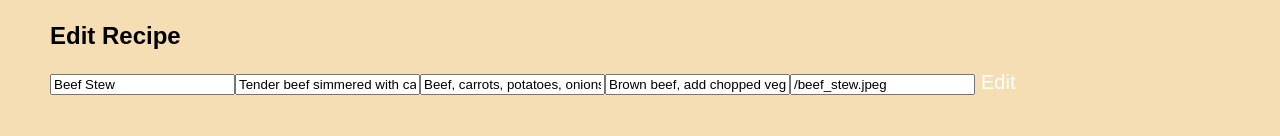
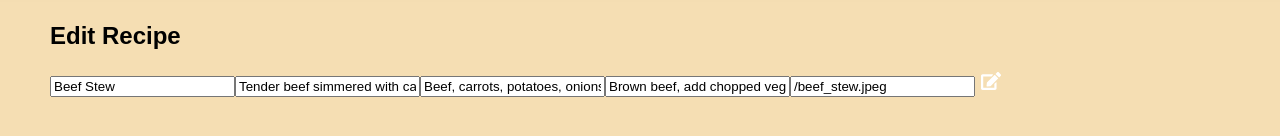
Before and after one commit to KenRobertOchieng/RECIPE-APP-, a React (Vite) app: page /edit/1 in a window 1280 px wide. Shown: the part 178-314 px from the top of the page. Built offline with nearby package versions, Linux system fonts and the light colour scheme; data requests are answered from the project's data file.

Commit message:
added FaEdit

```diff
--- a/src/pages/EditRecipe.jsx
+++ b/src/pages/EditRecipe.jsx
@@ -1,5 +1,8 @@
 import React, { useEffect, useState } from "react";
 import { useParams, useNavigate } from "react-router-dom";
+
+import {  FaEdit } from "react-icons/fa";
+
 
 function EditRecipe() {
   const { id } = useParams();
@@ -88,7 +91,7 @@ function EditRecipe() {
           value={recipe.image}
           onChange={handleChange}
         />
-        <button type="submit">Edit</button>
+        <button type="submit"><FaEdit/></button>
       </form>
     </div>
   );
```
